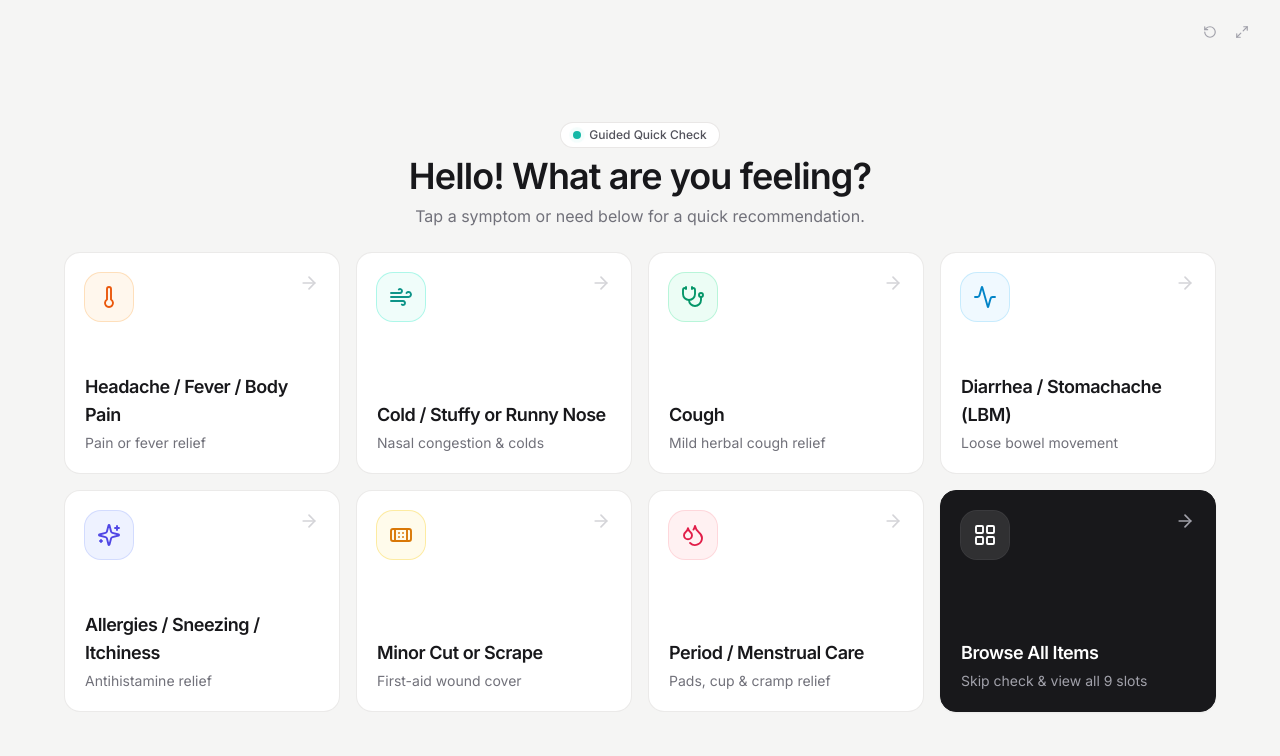
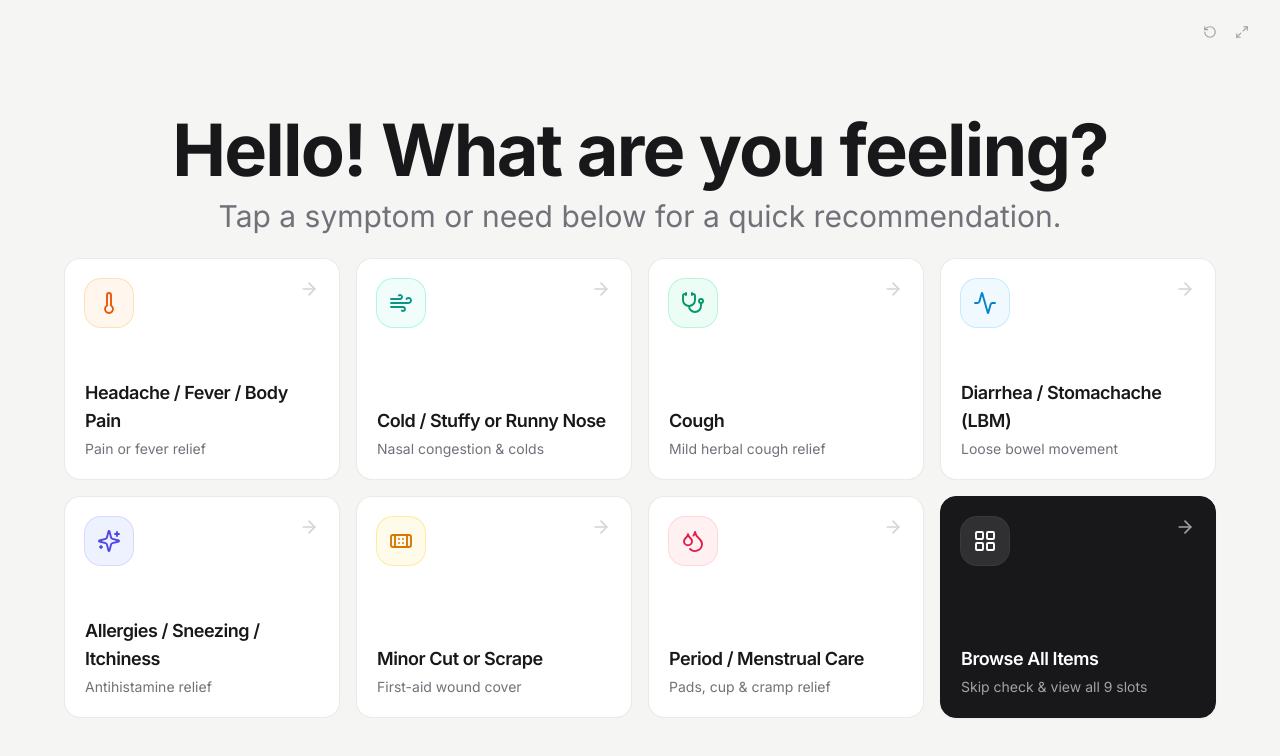
Before and after one commit to Ytian-DEV/OTC-Medicine-Vending-Machine, a React (Vite) app: page / in a window 1280 px wide. Shown: the top 756 px of the page. Built offline with nearby package versions, Linux system fonts and the light colour scheme; no server answers; the database is empty.

Commit message:
fix(symptom-ui): remove quick check badge and scale up welcome headline and subtitle

```diff
--- a/src/components/SymptomCheckScreen.tsx
+++ b/src/components/SymptomCheckScreen.tsx
@@ -82,20 +82,12 @@ export function SymptomCheckScreen({
         initial={{ opacity: 0, y: -8 }}
         animate={{ opacity: 1, y: 0 }}
         transition={{ duration: 0.3, ease: 'easeOut' }}
-        className="shrink-0 text-center space-y-2"
+        className="shrink-0 text-center space-y-2 sm:space-y-3"
       >
-        <div className="inline-flex items-center gap-2 px-3 py-1 rounded-full bg-white border border-stone-200/90 shadow-2xs text-xs font-medium text-zinc-600">
-          <span className="relative flex h-2 w-2">
-            <span className="animate-ping absolute inline-flex h-full w-full rounded-full bg-teal-400 opacity-75" />
-            <span className="relative inline-flex rounded-full h-2 w-2 bg-teal-500" />
-          </span>
-          <span>Guided Quick Check</span>
-        </div>
-
-        <h1 className="text-2xl sm:text-3xl md:text-4xl font-semibold tracking-tight text-zinc-900">
+        <h1 className="text-4xl sm:text-5xl md:text-6xl lg:text-7xl font-bold tracking-tight text-zinc-900 leading-[1.08]">
           Hello! What are you feeling?
         </h1>
-        <p className="text-sm sm:text-base text-zinc-500">
+        <p className="text-lg sm:text-xl md:text-2xl lg:text-3xl text-zinc-500 font-normal">
           Tap a symptom or need below for a quick recommendation.
         </p>
       </motion.div>
```
